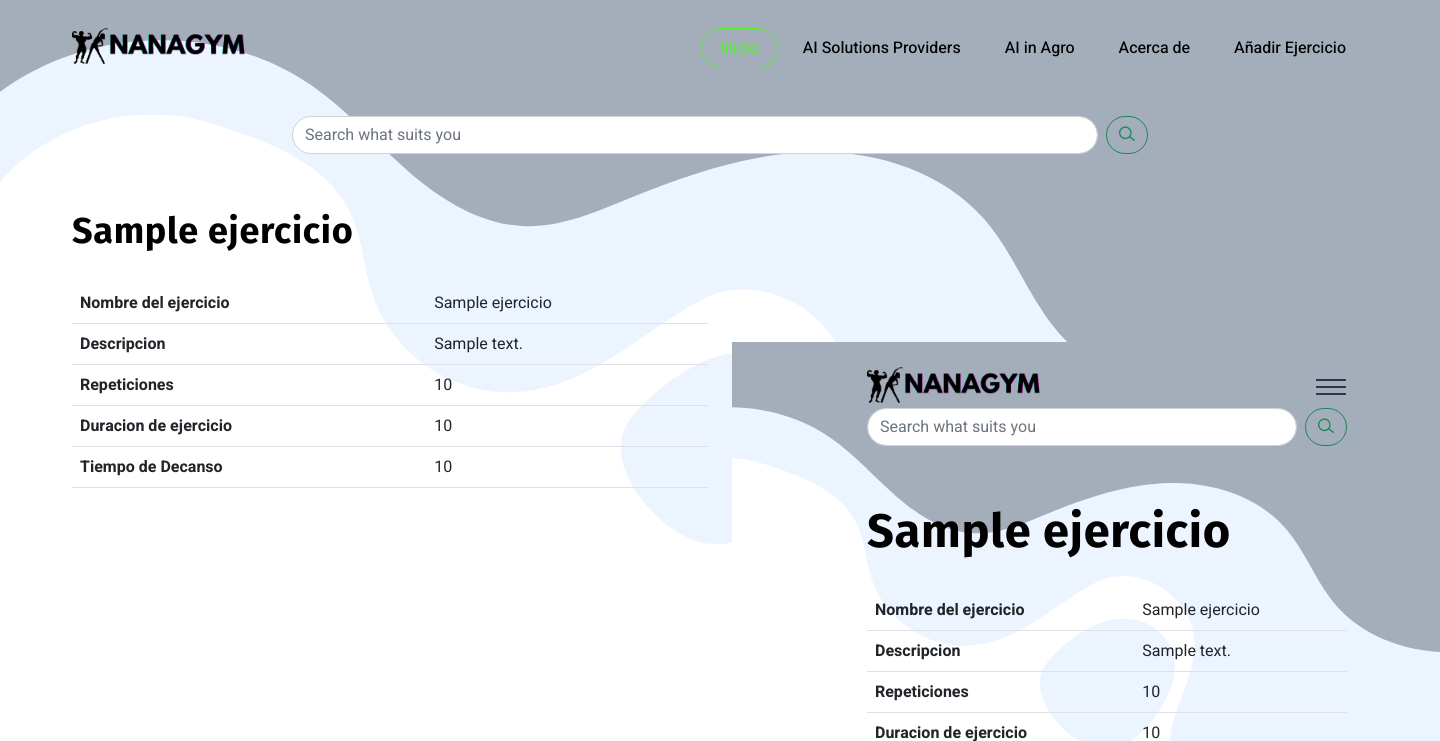
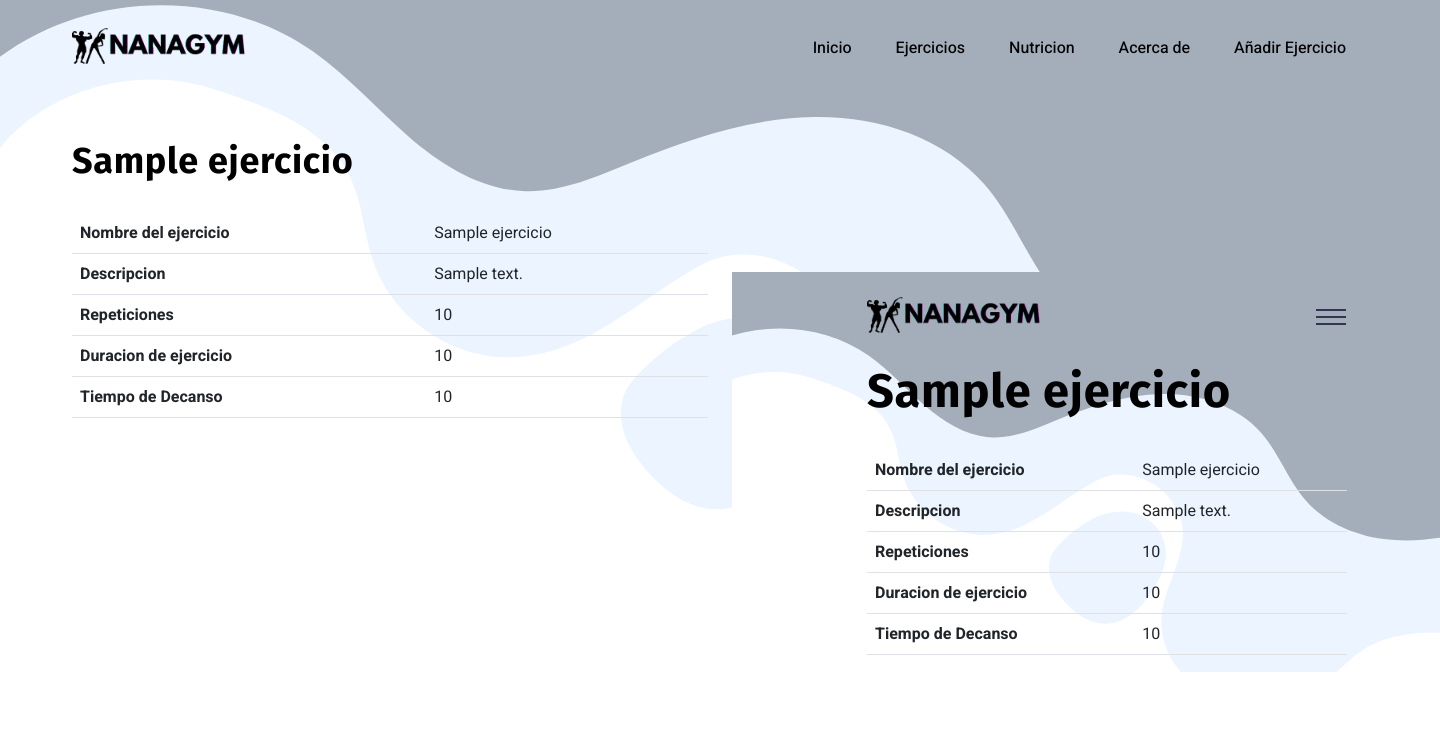
Before and after one commit to Andresuky/Gym, a Flask app: template nova-template/templates/EjerciciosTemplate.html in a window 1440 px wide; the page is wider, and only the part inside the window is pictured. Shown: the top 741 px of that part. Run offline with Flask 3, Linux system fonts and the light colour scheme; the template is opened without the code that fills it: most values are stand-ins (such as "Sample title", 1, 10 or a date in 2020); some libraries are stand-ins or nearby versions.

Commit message:
añadimos los templates

```diff
--- a/nova-template/controllers/ejerciciosController.py
+++ b/nova-template/controllers/ejerciciosController.py
@@ -26,12 +26,12 @@ def get_ejercicios_data():
 def ejercicio_detail(ejercicio_name):
     ejercicio = collection.find_one({'name': ejercicio_name})  # Obtener un ejercicio por nombre
     if ejercicio:
-        return render_template('ejercicio_detail.html', ejercicio=ejercicio)  # Renderizar la plantilla con los detalles del ejercicio
+        return render_template('EjerciciosTemplate.html', ejercicio=ejercicio)  # Renderizar la plantilla con los detalles del ejercicio
     else:
         return "Ejercicio no encontrado"
 
 # Ruta para manejar el envío de formulario para agregar un nuevo ejercicio
-@ejercicios_blueprint.route('/submit_ejercicio_form', methods=['POST'])
+@ejercicios_blueprint.route('/submit_ejercicios_form', methods=['POST'])
 def submit_ejercicio_form():
     if request.method == 'POST':
         # Obtener datos del formulario enviado
--- a/nova-template/templates/EjerciciosTemplate.html
+++ b/nova-template/templates/EjerciciosTemplate.html
@@ -38,13 +38,13 @@
                   <div class="collapse navbar-collapse sub-menu-bar" id="navbarSupportedContent6">
                     <ul id="nav6" class="navbar-nav ms-auto">
                       <li class="nav-item">
-                        <a class="page-scroll active" href="/">Inicio</a>
+                        <a class="page-scroll" href="/">Inicio</a>
                       </li>
                       <li class="nav-item">
-                        <a class="page-scroll" href="/ejercicios">AI Solutions Providers</a>
+                        <a class="page-scroll" href="/ejercicios">Ejercicios</a>
                       </li>
                       <li class="nav-item">
-                        <a class="page-scroll" href="#aiAgro">AI in Agro</a>
+                        <a class="page-scroll" href="#aiAgro">Nutricion</a>
                       </li>
                       <li class="nav-item">
                         <a class="page-scroll" href="#about">Acerca de</a>
@@ -64,43 +64,34 @@
       <!-- ========================= hero-5 start ========================= -->
       <div class="hero-section hero-style-5 img-bg" style="background-image: url('{{ url_for('static', filename='assets/img/hero/hero-5/hero-bg.svg') }}')">
         <div class="container">
-          <!-- Search bar -->
-          <div class="row align-items-center mt-3 mb-3 justify-content-center">
-            <div class="col-lg-8">
-              <form class="d-flex">
-                <input class="form-control rounded-pill me-2" type="search" placeholder="Search what suits you" aria-label="Search">
-                <button class="btn btn-outline-success rounded-pill" type="submit"><i class="lni lni-search-alt"></i></button>
-              </form>
-            </div>
-          </div>
           <!-- End of Search bar -->
           <!-- Espacio para el video de YouTube -->
           <div class="row align-items-center">
             <div class="col-lg-6">
               <div class="hero-content-wrapper">
-                <h2 class="mb-30 wow fadeInUp" data-wow-delay=".2s">{{ ejercicios.name }}</h2>
+                <h2 class="mb-30 wow fadeInUp" data-wow-delay=".2s">{{ ejercicio.name}}</h2>
                 <div class="table-responsive">
                   <table class="table">
                     <tbody>
                       <tr>
                         <th>Nombre del ejercicio</th>
-                        <td>{{ ejercicios.name }}</td>
+                        <td>{{ ejercicio.name }}</td>
                       </tr>
                       <tr>
                         <th>Descripcion</th>
-                        <td>{{ ejercicios.descripcion }}</td>
+                        <td>{{ ejercicio.descripcion }}</td>
                       </tr>
                       <tr>
                         <th>Repeticiones</th>
-                        <td>{{ ejercicios.repeticiones|int }}</td>
+                        <td>{{ ejercicio.repeticiones|int }}</td>
                       </tr>
                       <tr>
                         <th>Duracion de ejercicio</th>
-                        <td>{{ ejercicios.duracion|int }}</td>
+                        <td>{{ ejercicio.duracion|int }}</td>
                       </tr>
                       <tr>
                         <th>Tiempo de Decanso</th>
-                        <td>{{ ejercicios.tiempo|int }}</td>
+                        <td>{{ ejercicio.tiempo|int }}</td>
                       </tr>
                     </tbody>
                   </table>
@@ -110,7 +101,7 @@
             <div class="col-lg-6 colum-modified">
               <div class="hero-image2 wow fadeInUp" data-wow-delay=".5s">
                 <!-- Aquí debes insertar tu enlace de video de YouTube -->
-                <iframe width="750" height="400" src="{{ ejercicios.youtube_url}}" title="YouTube video player" frameborder="0" allow="accelerometer; autoplay; clipboard-write; encrypted-media; gyroscope; picture-in-picture" allowfullscreen></iframe>
+                <iframe width="750" height="400" src="{{ ejercicio.youtube_url}}" title="YouTube video player" frameborder="0" allow="accelerometer; autoplay; clipboard-write; encrypted-media; gyroscope; picture-in-picture" allowfullscreen></iframe>
               </div>
             </div>
           </div>
--- a/nova-template/templates/Gym.html
+++ b/nova-template/templates/Gym.html
@@ -41,10 +41,10 @@
                           <a class="page-scroll" href="/">Inicio</a>
                         </li>
                         <li class="nav-item2">
-                          <a class="page-scroll" href="/aiSolutionsProviders">AI Solutions Providers</a>
+                          <a class="page-scroll" href="/ejercicios">Ejercicios</a>
                         </li>
                         <li class="nav-item2">
-                          <a class="page-scroll" href="/aiAgro">AI in Agro</a>
+                          <a class="page-scroll" href="#aiAgro">Nutricion</a>
                         </li>
                         <li class="nav-item2">
                           <a class="page-scroll" href="#about">Acerca de</a>
--- a/nova-template/templates/estudiesTemplate.html
+++ b/nova-template/templates/estudiesTemplate.html
@@ -39,10 +39,10 @@
                         <a class="page-scroll active" href="/">Inicio</a>
                       </li>
                       <li class="nav-item">
-                        <a class="page-scroll" href="/aiSolutionsProviders">AI Solutions Providers</a>
+                        <a class="page-scroll" href="/ejercicios">Ejercicios</a>
                       </li>
                       <li class="nav-item">
-                        <a class="page-scroll" href="/aiAgro">AI in Agro</a>
+                        <a class="page-scroll" href="#aiAgro">Nutricion</a>
                       </li>
                       <li class="nav-item">
                         <a class="page-scroll" href="#about">Acerca de</a>
--- a/nova-template/templates/index.html
+++ b/nova-template/templates/index.html
@@ -55,7 +55,7 @@
                         <a class="page-scroll" href="/ejercicios">Ejercicios</a>
                       </li>
                       <li class="nav-item">
-                        <a class="page-scroll" href="/aiAgro">Nutricion</a>
+                        <a class="page-scroll" href="#aiAgro">Nutricion</a>
                       </li>
                       <li class="nav-item">
                         <a class="page-scroll" href="#about">Acerca de</a>
```
Also changed, not shown: nova-template/templates/ejercicios.html (+2 -13 lines).
